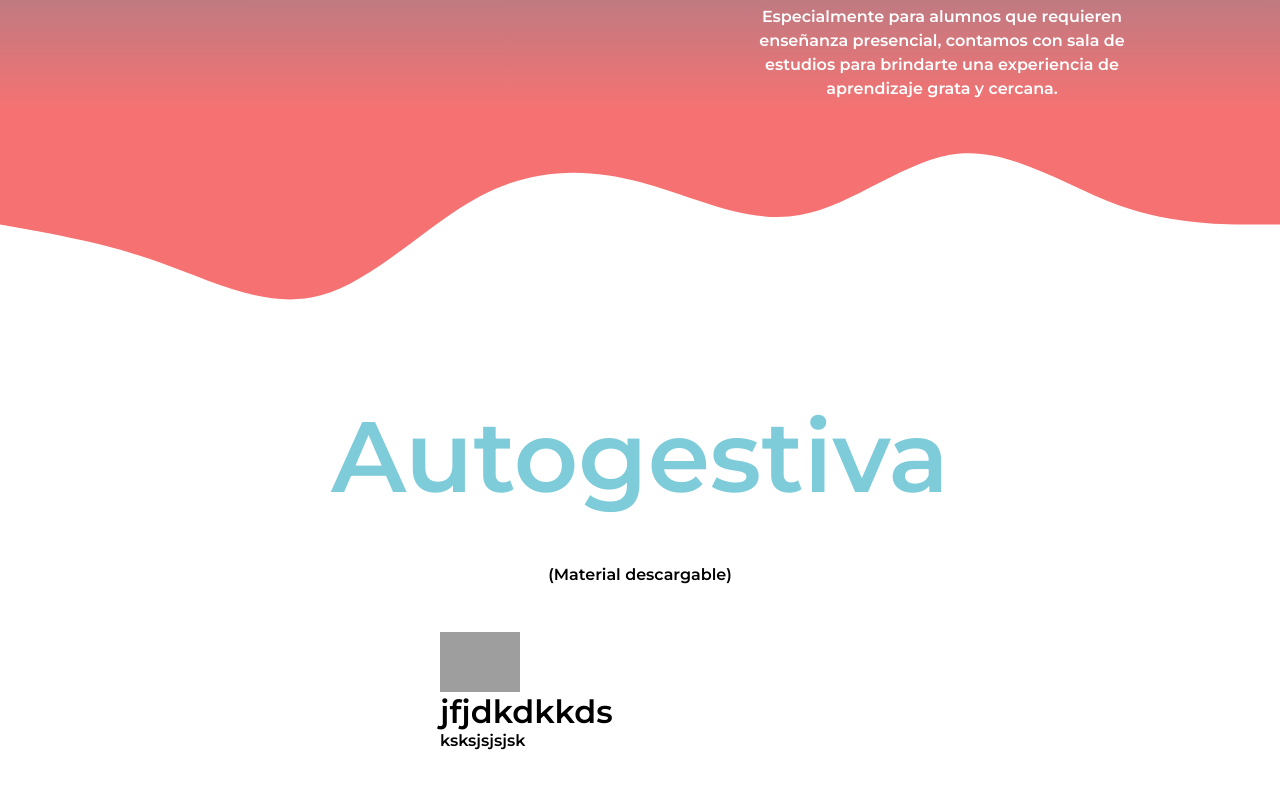
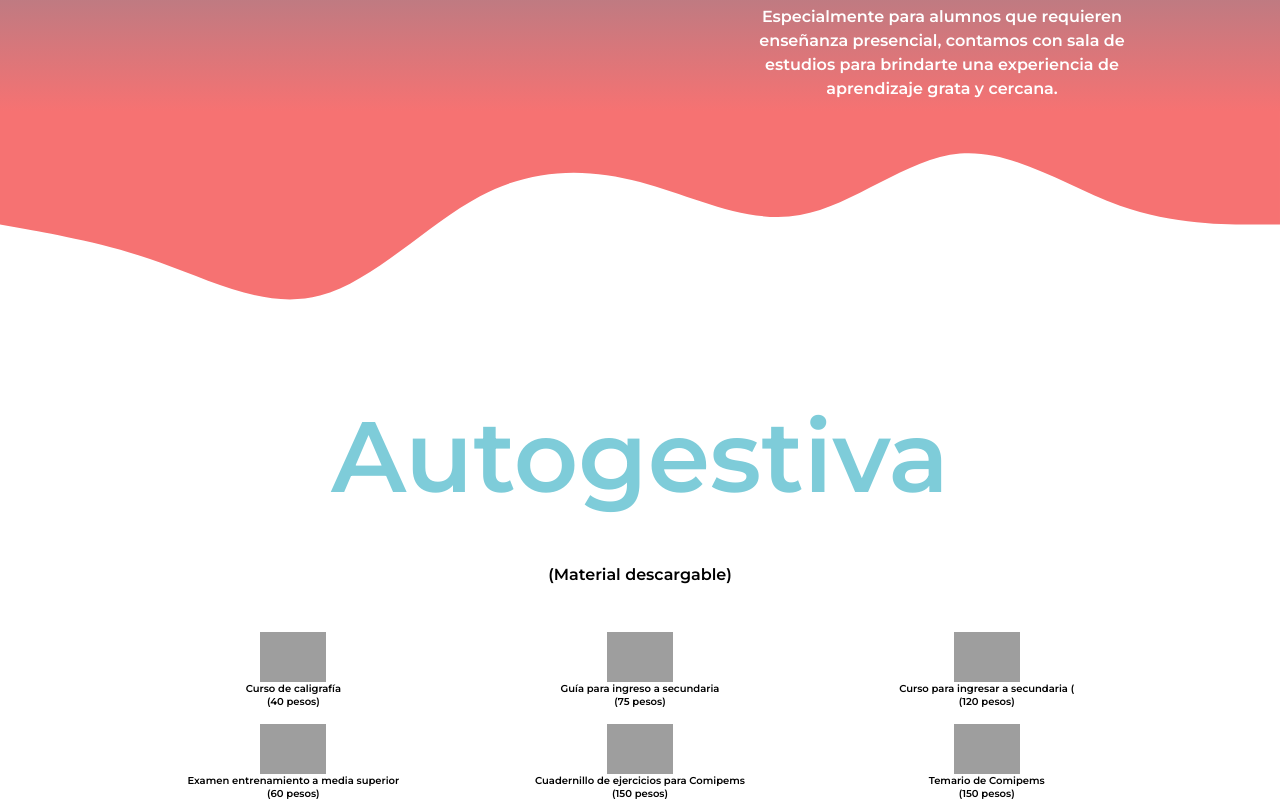
Before and after one commit to Luisscalo/landing-page-curso, a plain HTML site: page index.html in a window 1280 px wide. Shown: the part 2744-3544 px from the top of the page. Before the commit the page ends 3494 px from the top, so only its background shows below. Drawn offline with Linux system fonts and the light colour scheme; grey boxes are pictures that could not be loaded.

Commit message:
creando autogestiva

```diff
--- a/index.html
+++ b/index.html
@@ -121,8 +121,43 @@
                 <figure class="figure-tabla">
                     <img class="img-logo" src="./styles/recursos/tablaimagen1.png" alt="caligrafia">
                 </figure>
-                <h1 class="titulooo">jfjdkdkkds</h1>
-                <p class="subtituloo">ksksjsjsjsk</p>
+                <h1 class="titulooo">Curso de caligrafía </h1>
+                <p class="subtituloo">(40 pesos)</p>
+            </div>
+            <div class="contenedores">
+                <figure class="figure-tabla">
+                    <img class="img-logo" src="./styles/recursos/tablaimagen1.png" alt="caligrafia">
+                </figure>
+                <h1 class="titulooo">Guía para ingreso a secundaria </h1>
+                <p class="subtituloo">(75 pesos)</p>
+            </div>
+            <div class="contenedores">
+                <figure class="figure-tabla">
+                    <img class="img-logo" src="./styles/recursos/tablaimagen1.png" alt="caligrafia">
+                </figure>
+                <h1 class="titulooo">Curso para ingresar a secundaria (</h1>
+                <p class="subtituloo">(120 pesos)</p>
+            </div>
+            <div class="contenedores">
+                <figure class="figure-tabla">
+                    <img class="img-logo" src="./styles/recursos/tablaimagen1.png" alt="caligrafia">
+                </figure>
+                <h1 class="titulooo">Examen entrenamiento a media superior </h1>
+                <p class="subtituloo">(60 pesos)</p>
+            </div>
+            <div class="contenedores">
+                <figure class="figure-tabla">
+                    <img class="img-logo" src="./styles/recursos/tablaimagen1.png" alt="caligrafia">
+                </figure>
+                <h1 class="titulooo">Cuadernillo de ejercicios para Comipems </h1>
+                <p class="subtituloo">(150 pesos)</p>
+            </div>
+            <div class="contenedores">
+                <figure class="figure-tabla">
+                    <img class="img-logo" src="./styles/recursos/tablaimagen1.png" alt="caligrafia">
+                </figure>
+                <h1 class="titulooo">Temario de Comipems</h1>
+                <p class="subtituloo">(150 pesos)</p>
             </div>
         </div>
     </main>
--- a/styles/styles.css
+++ b/styles/styles.css
@@ -287,6 +287,24 @@ body{
     font-size: 100px;
 }
 
+.titulooo{
+    font-weight: bold;
+    font-size: 10px;
+    text-align: center;
+}
+
+.subtituloo{
+    font-size: 10px;
+    text-align: center;
+}
+
 .figure-tabla{
     width: 20%;
+    margin: 0 auto;
 }
+
+.contenedor-tabla{
+    display: grid;
+    grid-template-columns: 1fr 1fr 1fr;
+    gap: 1em;
+}
```
